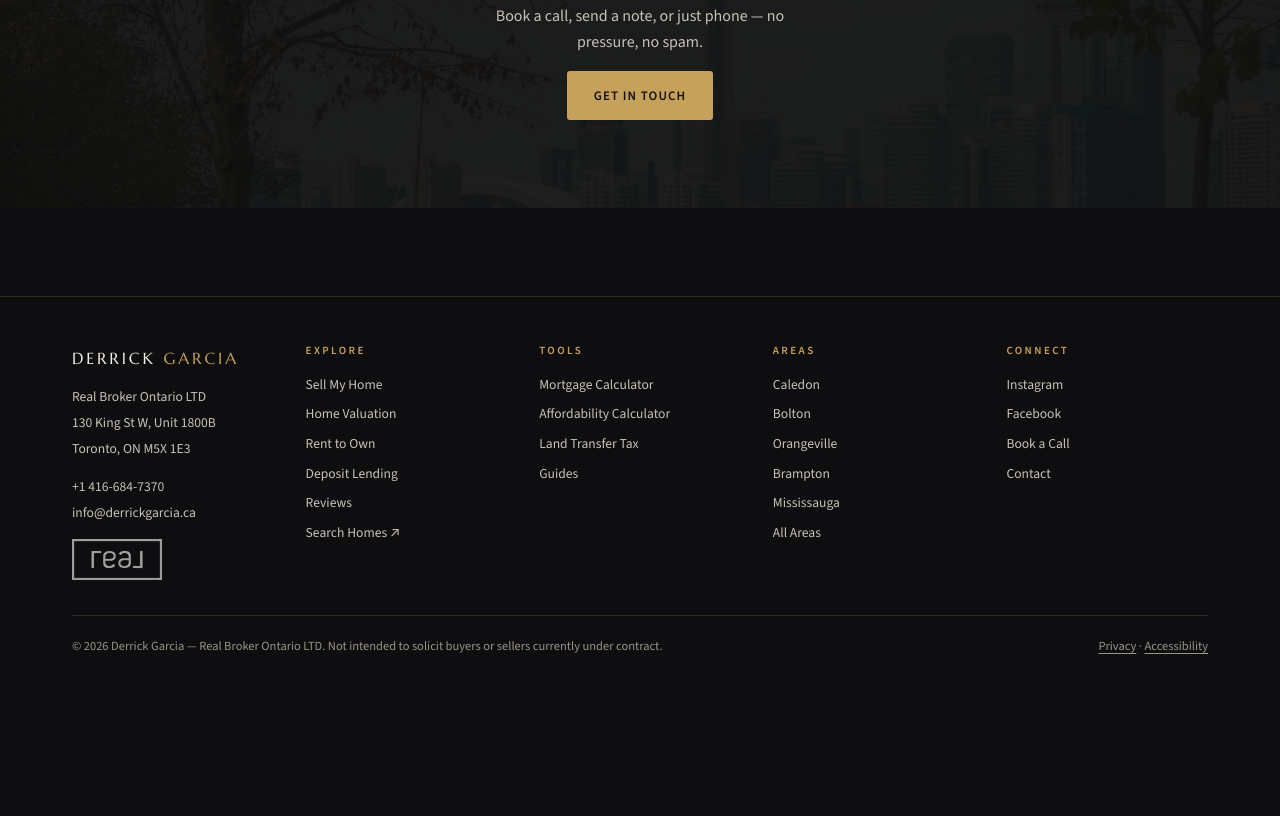
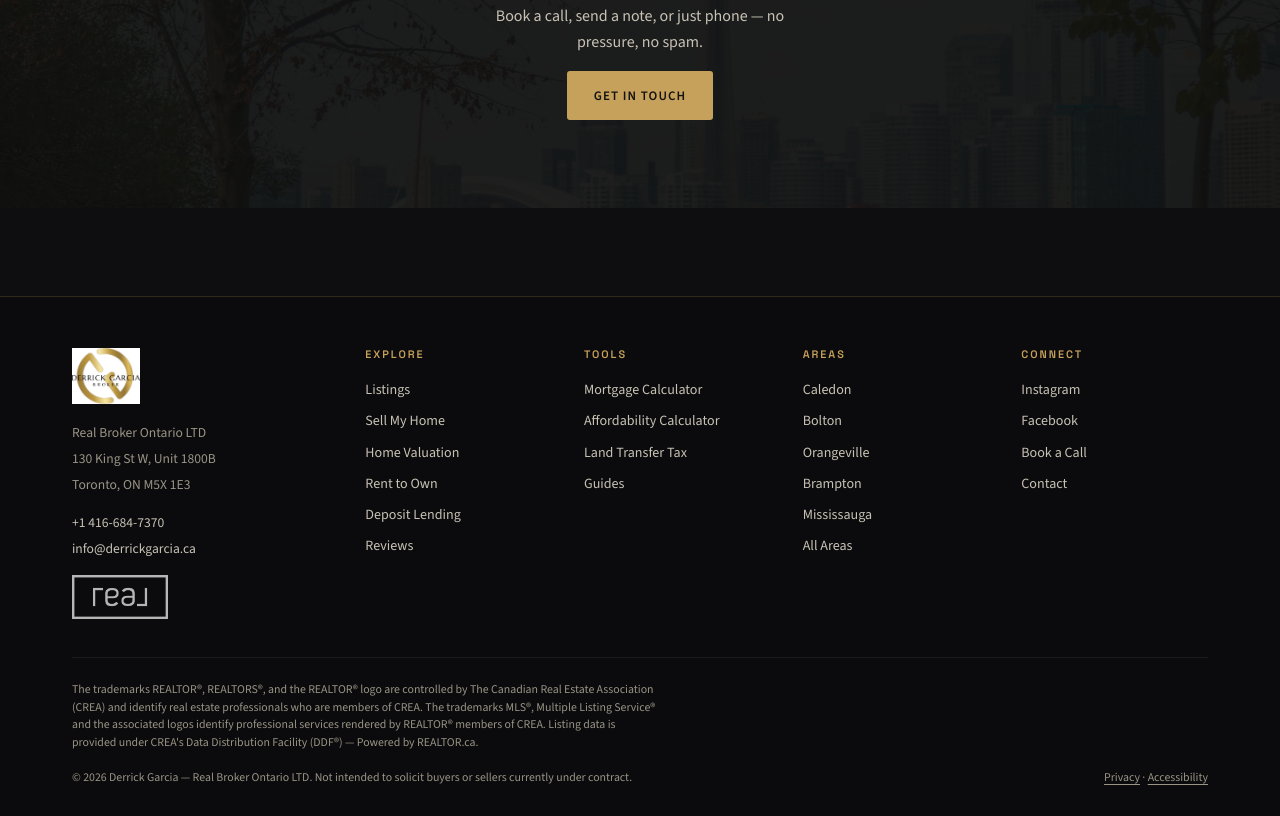
Before and after one commit to ar-bebop/derrickgarcia, an Astro site: page / in a window 1280 px wide. Shown: the part 3076-3892 px from the top of the page. Before the commit the page ends 3756 px from the top, so only its background shows below. Built offline with nearby package versions, Linux system fonts and the light colour scheme; Astro itself is replaced by a stand-in of ours.

Commit message:
feat(design): restyle footer with logos, NAP, REALTOR trademark statement
Co-Authored-By: Claude Opus 4.8 (1M context) <noreply@anthropic.com>

```diff
--- a/src/components/Footer.astro
+++ b/src/components/Footer.astro
@@ -2,26 +2,27 @@
 import { Image } from 'astro:assets';
 import { SITE } from '../data/site.ts';
 import realWordmark from '../assets/branding/real-wordmark-white.png';
+import dgLogo from '../assets/branding/dg-logo-text-light.png';
 ---
 <footer class="site-footer">
   <div class="container">
     <div class="grid">
-      <div>
-        <p class="brand">DERRICK <span>GARCIA</span></p>
+      <div class="fbrand">
+        <Image src={dgLogo} alt="Derrick Garcia" width={170} class="flogo" />
         <p class="nap">{SITE.brokerage}<br />{SITE.address.street}<br />
           {SITE.address.city}, {SITE.address.region} {SITE.address.postalCode}</p>
         <p class="nap"><a href={SITE.phoneHref}>{SITE.phoneDisplay}</a><br />
           <a href={`mailto:${SITE.email}`}>{SITE.email}</a></p>
-        <Image src={realWordmark} alt="Real Broker" width={90} class="wordmark" />
+        <Image src={realWordmark} alt="Real Broker" width={96} class="wordmark" />
       </div>
       <nav aria-label="Explore">
         <h2>Explore</h2>
+        <a href="/listings">Listings</a>
         <a href="/sell">Sell My Home</a>
         <a href="/home-valuation">Home Valuation</a>
         <a href="/rent-to-own">Rent to Own</a>
         <a href="/deposit-lending">Deposit Lending</a>
         <a href="/reviews">Reviews</a>
-        <a href={SITE.listingsSearchUrl} target="_blank" rel="noopener noreferrer">Search Homes ↗</a>
       </nav>
       <nav aria-label="Tools">
         <h2>Tools</h2>
@@ -48,28 +49,37 @@ import realWordmark from '../assets/branding/real-wordmark-white.png';
       </nav>
     </div>
     <div class="legal">
-      <span>© {new Date().getFullYear()} {SITE.legalName}. Not intended to solicit buyers or sellers currently under contract.</span>
-      <span><a href="/privacy">Privacy</a> · <a href="/accessibility">Accessibility</a></span>
+      <p class="tm">The trademarks REALTOR®, REALTORS®, and the REALTOR® logo are controlled by
+        The Canadian Real Estate Association (CREA) and identify real estate professionals who are
+        members of CREA. The trademarks MLS®, Multiple Listing Service® and the associated logos
+        identify professional services rendered by REALTOR® members of CREA. Listing data is
+        provided under CREA's Data Distribution Facility (DDF®) — Powered by REALTOR.ca.</p>
+      <div class="legal__row">
+        <span>© {new Date().getFullYear()} {SITE.legalName}. Not intended to solicit buyers or sellers currently under contract.</span>
+        <span><a href="/privacy">Privacy</a> · <a href="/accessibility">Accessibility</a></span>
+      </div>
     </div>
   </div>
 </footer>
 <style>
-  .site-footer { border-top: 1px solid var(--color-line); margin-top: var(--section-pad);
-    padding-block: 3rem 1.5rem; }
-  .grid { display: grid; gap: 2rem; grid-template-columns: repeat(auto-fit, minmax(180px, 1fr)); }
-  .brand { font-family: var(--font-display); color: var(--color-ink); letter-spacing: .18em; margin: 0 0 .8rem; }
-  .brand span { color: var(--color-accent); }
-  .nap { font-size: .85rem; line-height: 1.9; margin: 0 0 .8rem; }
+  .site-footer { border-top: 1px solid var(--color-line); background: var(--color-bg-2);
+    margin-top: var(--section-pad); padding-block: 3.2rem 1.8rem; }
+  .grid { display: grid; gap: 2rem; grid-template-columns: 1.4fr repeat(4, 1fr); }
+  @media (max-width: 860px) { .grid { grid-template-columns: 1fr 1fr; } }
+  .fbrand .flogo { height: 56px; width: auto; margin-bottom: 1rem; }
+  .nap { font-size: .85rem; line-height: 1.9; margin: 0 0 .8rem; color: var(--color-muted); }
   .nap a { color: var(--color-text); text-decoration: none; }
   .nap a:hover { color: var(--color-accent); }
-  .wordmark { opacity: .6; margin-top: .4rem; }
-  .site-footer nav { display: flex; flex-direction: column; gap: .45rem; }
-  .site-footer nav h2 { font-family: var(--font-sans); color: var(--color-accent);
-    font-size: .6875rem; font-weight: 600; letter-spacing: .22em; text-transform: uppercase; margin: 0 0 .5rem; }
-  .site-footer nav a { color: var(--color-text); text-decoration: none; font-size: .85rem; }
+  .wordmark { opacity: .7; margin-top: .4rem; }
+  .site-footer nav { display: flex; flex-direction: column; gap: .5rem; }
+  .site-footer nav h2 { font-family: var(--font-ui); color: var(--color-accent);
+    font-size: .68rem; font-weight: 600; letter-spacing: .18em; text-transform: uppercase; margin: 0 0 .6rem; }
+  .site-footer nav a { color: var(--color-text); text-decoration: none; font-size: .88rem; }
   .site-footer nav a:hover { color: var(--color-accent); }
-  .legal { border-top: 1px solid var(--color-line); margin-top: 2.2rem; padding-top: 1.2rem;
-    display: flex; justify-content: space-between; gap: 1rem; flex-wrap: wrap;
-    color: var(--color-muted); font-size: .78rem; }
+  .legal { border-top: 1px solid var(--hair); margin-top: 2.4rem; padding-top: 1.4rem;
+    color: var(--color-muted); font-size: .74rem; }
+  .legal .tm { max-width: 100ch; line-height: 1.5; margin: 0 0 1rem; }
+  .legal__row { display: flex; justify-content: space-between; gap: 1rem; flex-wrap: wrap; }
   .legal a { color: var(--color-muted); }
+  .legal a:hover { color: var(--color-accent); }
 </style>
```
